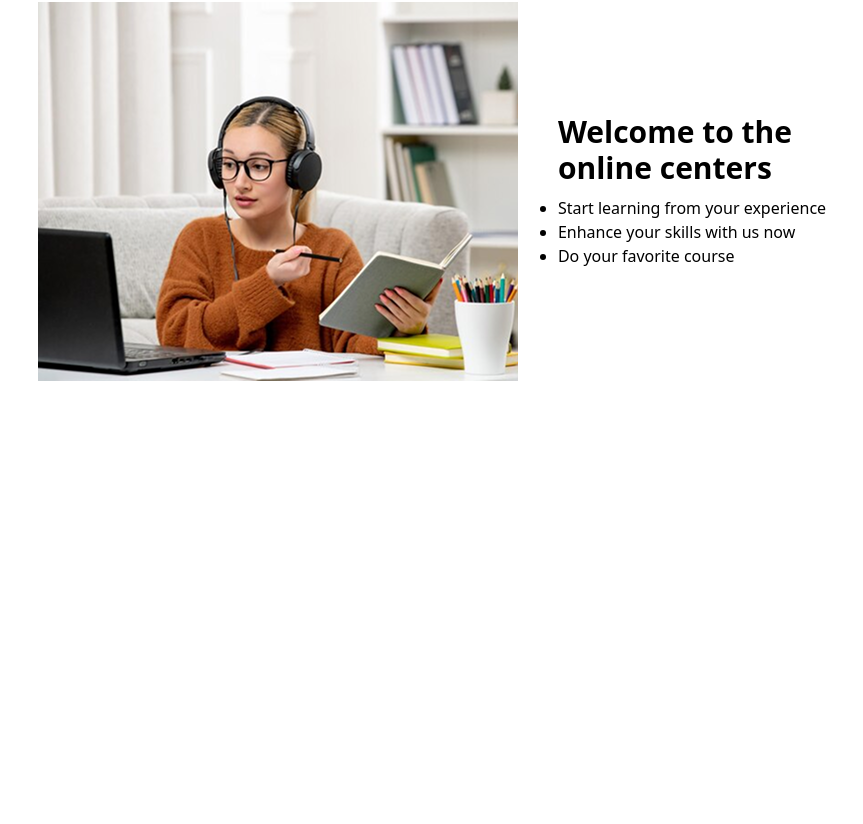
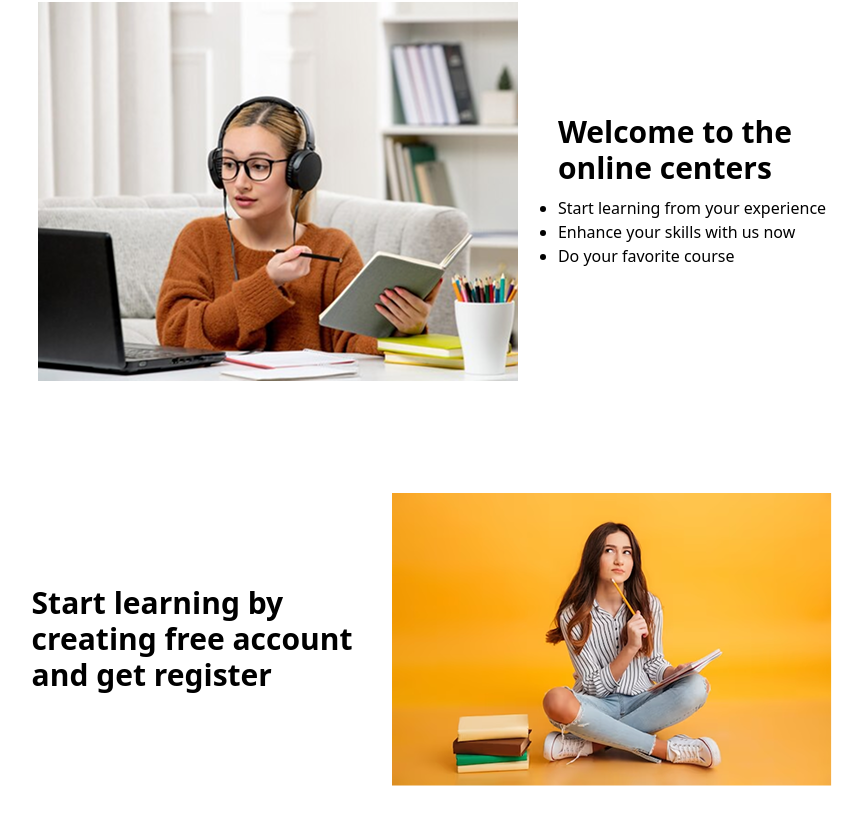
Before and after one commit to samaahmed1/Educare, a React (Vite) app: page / in a window 1280 px wide. Shown: the part 746-1570 px from the top of the page, without its empty margins (208-1071 px from the left). Before the commit the page ends 1183 px from the top, so only its background shows below. Built offline with nearby package versions, Linux system fonts and the light colour scheme.

Commit message:
Add: StartLearning Component

```diff
--- a/src/App.tsx
+++ b/src/App.tsx
@@ -1,6 +1,7 @@
 import Hero from "./components/ui/Hero";
 import Welcome from "./components/ui/Welcome";
 import Header from "./components/layouts/Header";
+import StartLearning from "./components/ui/StartLearning/StartLearning";
 
 function App() {
   return (
@@ -8,6 +9,7 @@ function App() {
       <Header />
       <Hero />
       <Welcome />
+      <StartLearning/>
     </>
   );
 }
--- /dev/null
+++ b/src/components/ui/StartLearning/StartLearning.css
@@ -0,0 +1,17 @@
+section {
+  padding: 3.5rem 0;
+}
+.container {
+  margin: 0 auto;
+  padding: 0 1.25rem;
+  display: flex;
+  justify-content: center;
+  align-items: center;
+  flex-wrap: wrap;
+  gap: 40px;
+}
+.info h2 {
+  font-weight: 700;
+  font-size: 1.875rem;
+  line-height: 2.25rem;
+}
--- /dev/null
+++ b/src/components/ui/StartLearning/StartLearning.tsx
@@ -0,0 +1,16 @@
+import "./StartLearning.css"
+
+export default function StartLearning(){
+  return(<>
+  <section>
+    <div className="container">
+      <div className="info">
+      <h2>Start learning by <br /> creating free account <br /> and get register</h2>
+      </div>
+      <div className="image">
+        <img src="/public/images/avatar-2.webp" alt="avatar" />
+      </div>
+    </div>
+  </section>
+  </>)
+}
```
